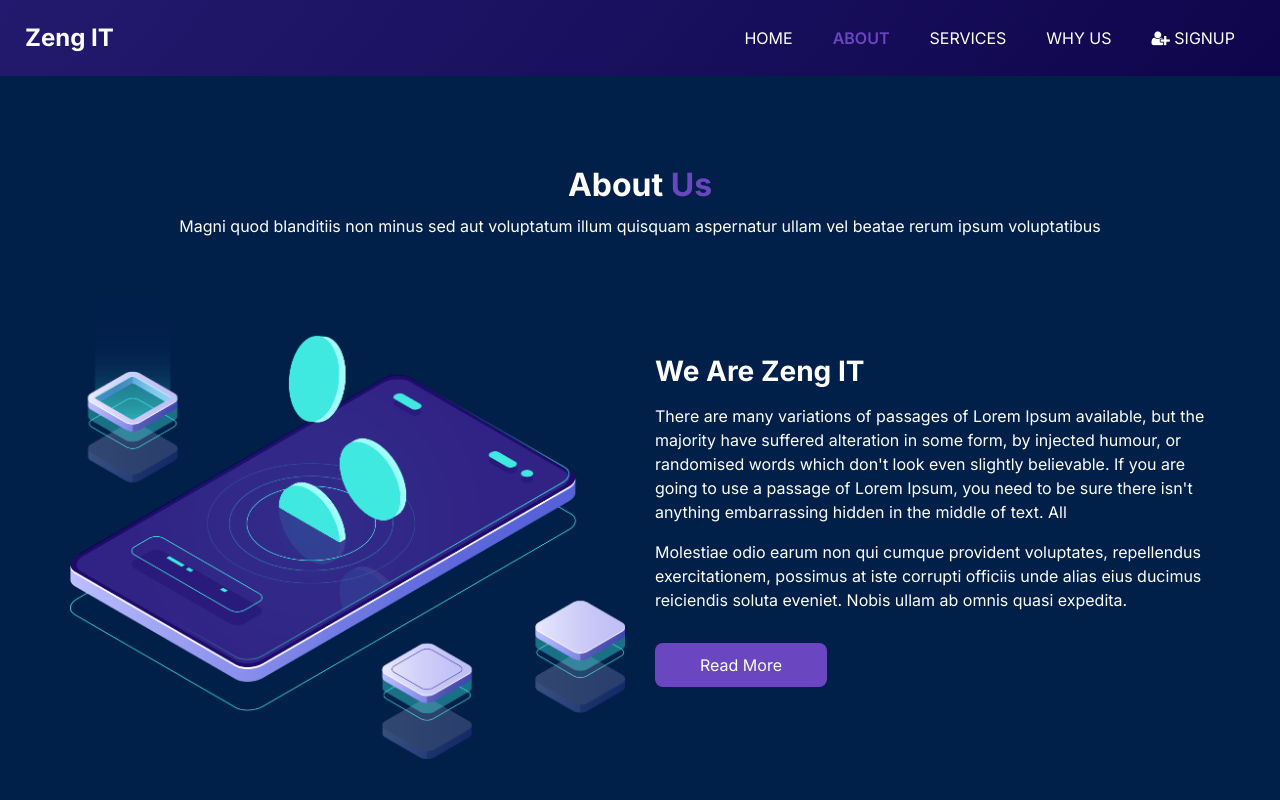
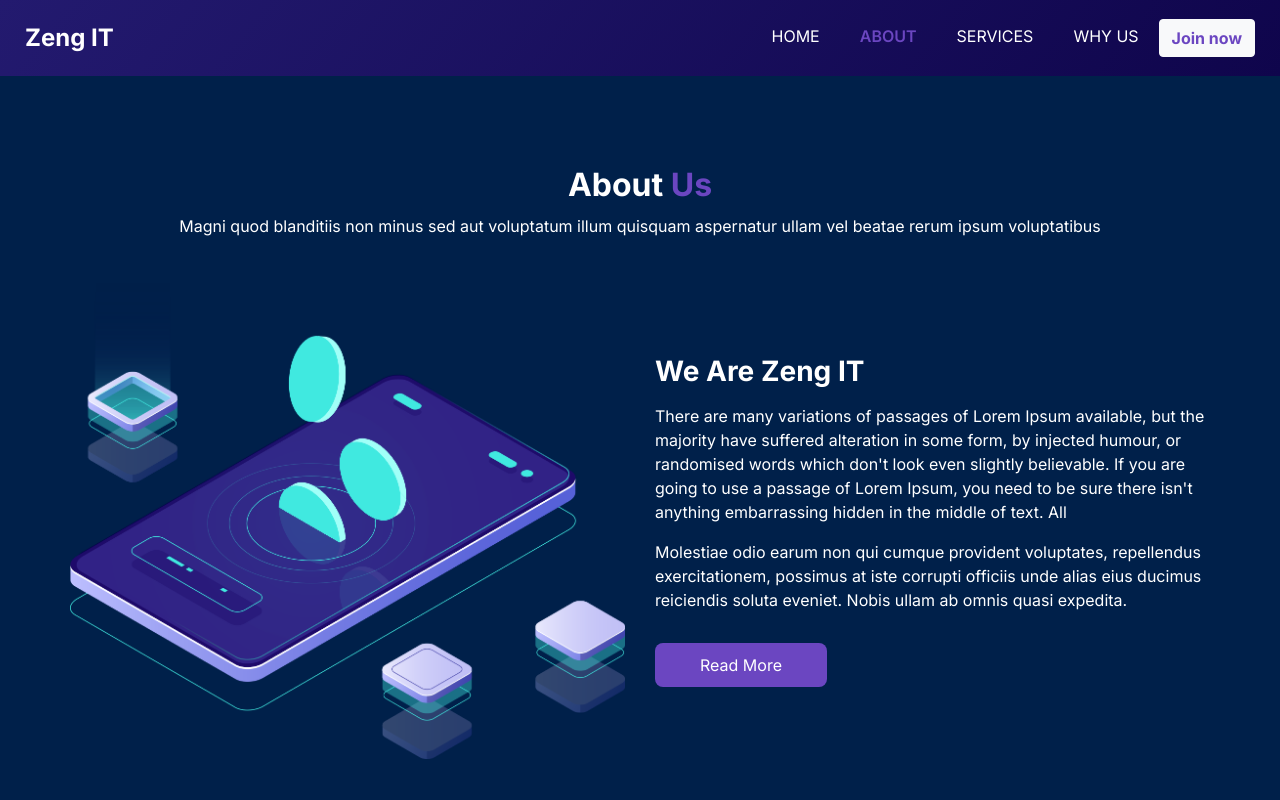
Before and after one commit to jimenez-carlo/zeng-it, a plain HTML site: page about.html in a window 1280 px wide. Shown: the top 800 px of the page. Drawn offline with nearby package versions, Linux system fonts and the light colour scheme; some packages are replaced by stand-ins of ours.

Commit message:
fixed signup

```diff
--- a/about.html
+++ b/about.html
@@ -76,7 +76,9 @@
                 </li>
 
                 <li class="nav-item">
-                  <a class="nav-link" href="#"> <i class="fa fa-user-plus" aria-hidden="true"></i> Signup</a>
+
+                  <a class="btn btn-light font-weight-bold color-violet" href="#">
+                    Join now</a>
                 </li>
 
               </ul>
```
Also changed, not shown: service.html (+3 -1 lines), why.html (+3 -1 lines).
